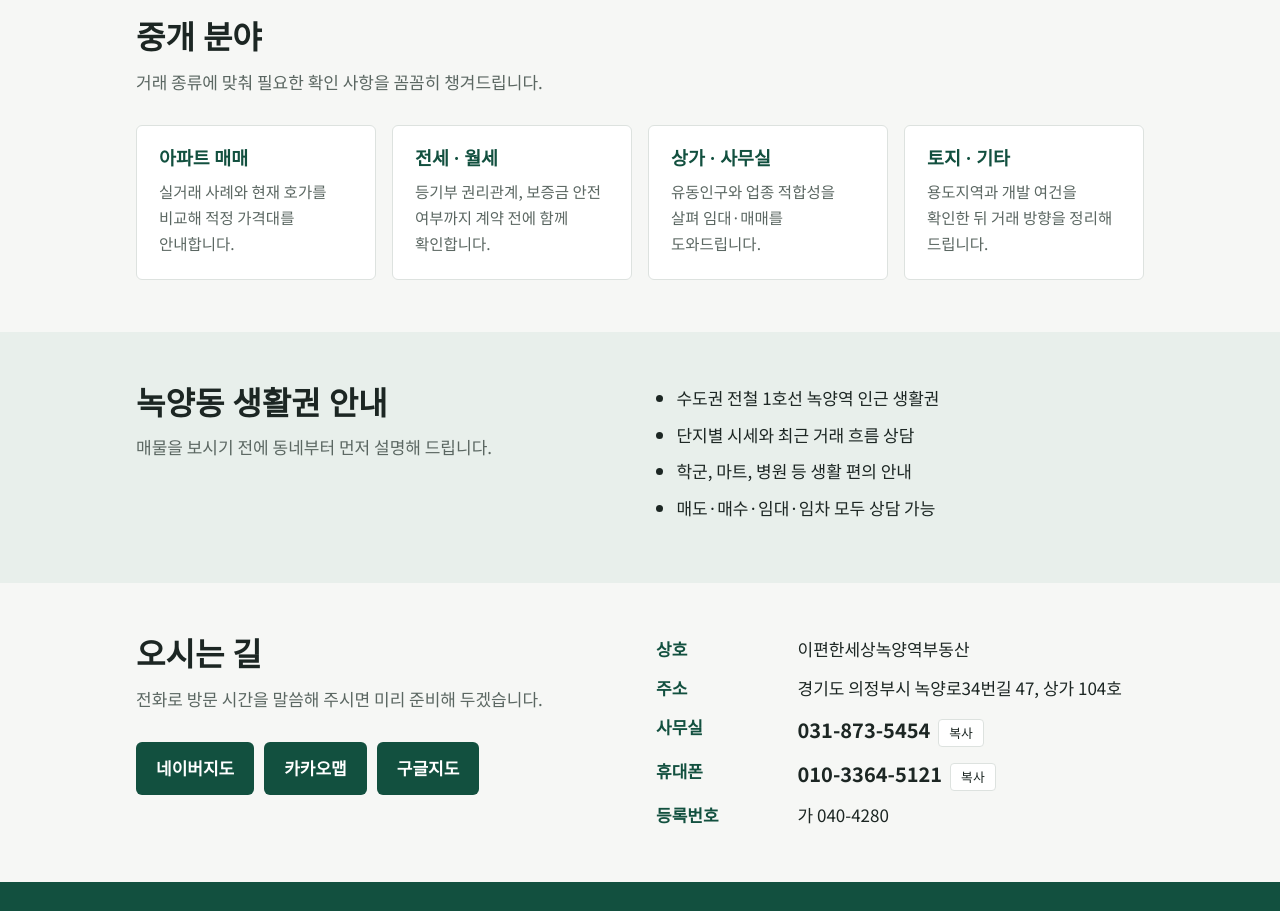
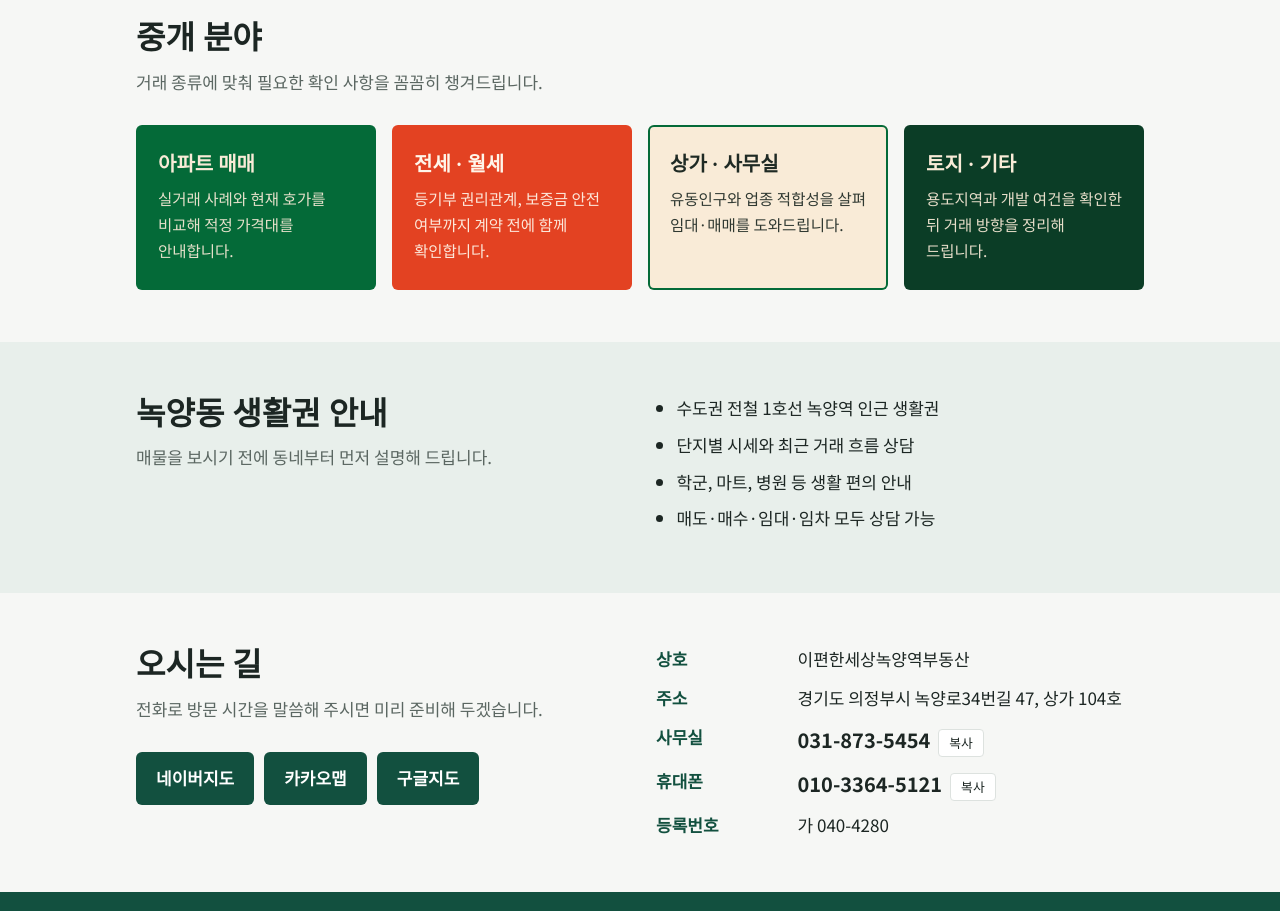
Before and after one commit to kys50596-glitch/test, a plain HTML site: page index.html in a window 1280 px wide. Shown: the part 940-1851 px from the top of the page. Drawn offline with Linux system fonts and the light colour scheme.

Commit message:
Color the four service cards
Co-Authored-By: Claude Sonnet 5.5 <noreply@anthropic.com>
Claude-Session: https://claude.ai/code/session_014ojxHJG5N6XGfjCeihML2Q

```diff
--- a/index.html
+++ b/index.html
@@ -64,6 +64,13 @@ footer{background:var(--brand);color:var(--brand-fg);padding-block:32px;font-siz
 footer dl{margin:0;display:grid;grid-template-columns:6em 1fr;gap:6px 14px;max-width:520px}
 footer dt{font-weight:700;opacity:.8}
 footer dd{margin:0;min-width:0}
+.svc .card{border:0;padding:26px 22px;min-height:150px}
+.svc .card h3{font-size:1.25rem;margin-bottom:8px;color:inherit}
+.svc .card p{color:inherit;opacity:.92}
+.svc .c1{background:#046a38;color:#f9ebd7}
+.svc .c2{background:#e34222;color:#fff6ea}
+.svc .c3{background:#f9ebd7;color:#1f2a24;box-shadow:inset 0 0 0 2px #046a38}
+.svc .c4{background:#0b3d26;color:#f9ebd7}
 .notice{background:var(--accent);color:var(--accent-fg);text-align:center;padding:10px max(16px,env(safe-area-inset-left,0px));font-weight:700;white-space:pre-line}
 .lst{display:grid;grid-template-columns:repeat(auto-fill,minmax(240px,1fr));gap:16px}
 .lcard{background:var(--surface);border:1px solid var(--line);border-radius:6px;overflow:hidden;min-width:0;display:flex;flex-direction:column}
@@ -144,11 +151,11 @@ footer dd{margin:0;min-width:0}
   <div class="wrap">
     <h2>중개 분야</h2>
     <p class="lead">거래 종류에 맞춰 필요한 확인 사항을 꼼꼼히 챙겨드립니다.</p>
-    <div class="grid">
-      <div class="card"><h3>아파트 매매</h3><p>실거래 사례와 현재 호가를 비교해 적정 가격대를 안내합니다.</p></div>
-      <div class="card"><h3>전세 · 월세</h3><p>등기부 권리관계, 보증금 안전 여부까지 계약 전에 함께 확인합니다.</p></div>
-      <div class="card"><h3>상가 · 사무실</h3><p>유동인구와 업종 적합성을 살펴 임대·매매를 도와드립니다.</p></div>
-      <div class="card"><h3>토지 · 기타</h3><p>용도지역과 개발 여건을 확인한 뒤 거래 방향을 정리해 드립니다.</p></div>
+    <div class="grid svc">
+      <div class="card c1"><h3>아파트 매매</h3><p>실거래 사례와 현재 호가를 비교해 적정 가격대를 안내합니다.</p></div>
+      <div class="card c2"><h3>전세 · 월세</h3><p>등기부 권리관계, 보증금 안전 여부까지 계약 전에 함께 확인합니다.</p></div>
+      <div class="card c3"><h3>상가 · 사무실</h3><p>유동인구와 업종 적합성을 살펴 임대·매매를 도와드립니다.</p></div>
+      <div class="card c4"><h3>토지 · 기타</h3><p>용도지역과 개발 여건을 확인한 뒤 거래 방향을 정리해 드립니다.</p></div>
     </div>
   </div>
 </section>
```
